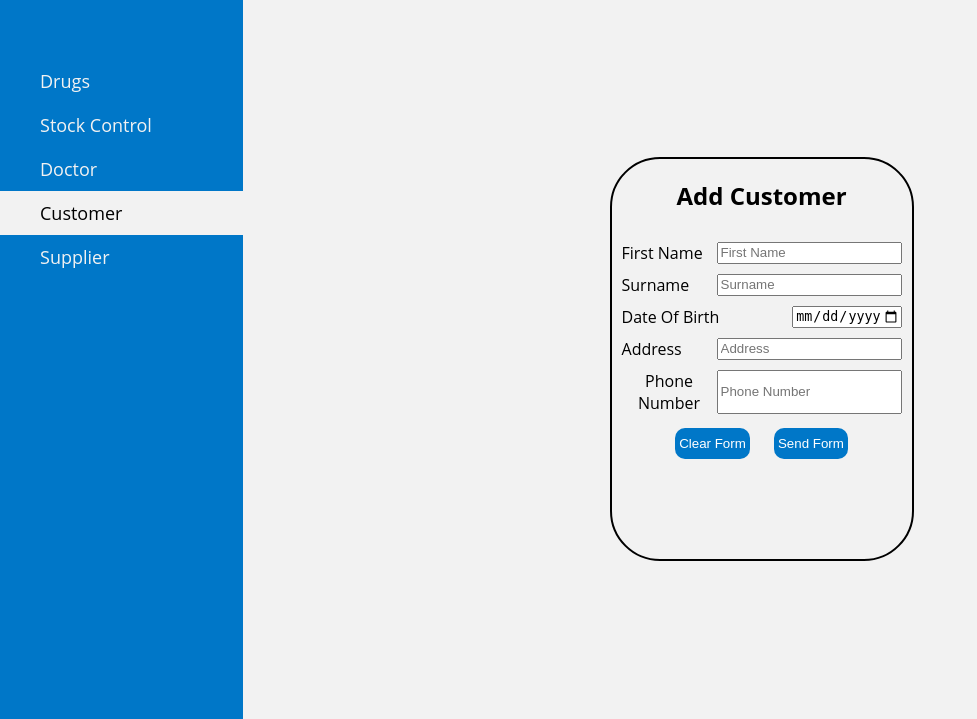
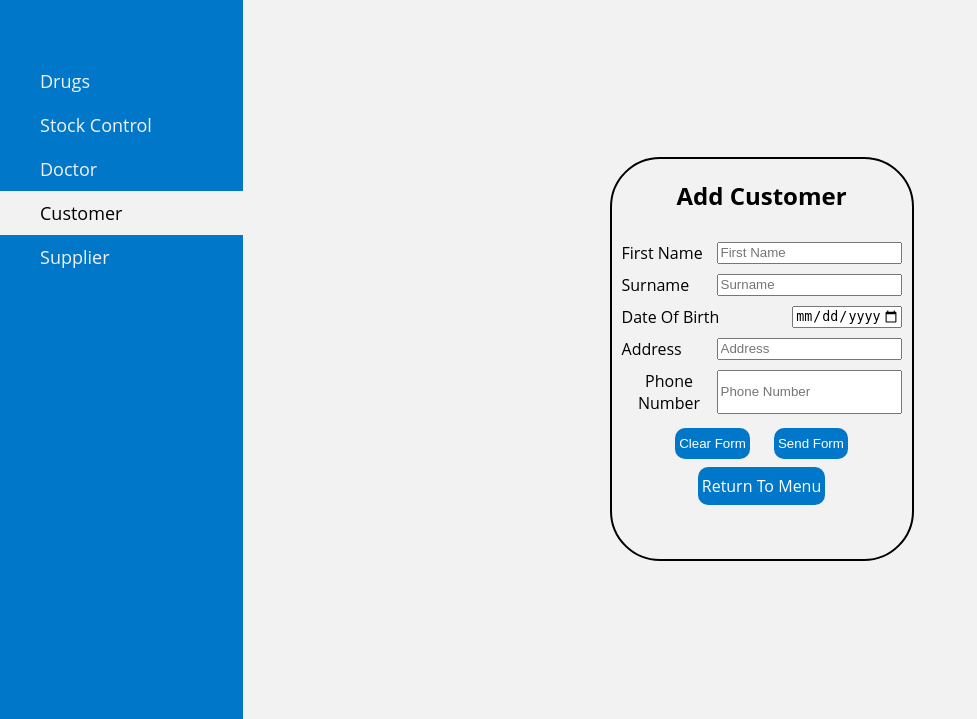
Before and after one commit to DoyleAaron/Project-22-23, a PHP site: page /Customeradd.php in a window 1280 px wide. Shown: the part 81-800 px from the top of the page, without its empty margins (0-977 px from the left). Run offline with PHP 8.4, Linux system fonts and the light colour scheme.

Commit message:
FINAL ADD CUSTOMER

```diff
--- a/customerAdd/CustomerAdd.css
+++ b/customerAdd/CustomerAdd.css
@@ -1,3 +1,10 @@
+/*
+Page: CustomerAdd.css
+Name: Aaron Doyle
+StudentID: C00272515
+Date: 17/3/23
+Purpose: This is the code that is used to design the add customer screen
+*/
 :root {
     --cool-blue: #0077C8 ;
     --dark-grey: #4C4C4C;
@@ -150,3 +157,15 @@ form .inputbox{
     cursor: pointer;
     text-align: center;
 }
+
+.homeMenu{
+	text-decoration: none;
+	background-color: var(--cool-blue);
+	border: none;
+    margin: 4px 10px;
+    border-radius: 10px;
+    padding: 8px 4px;
+	color: white;
+    cursor: pointer;
+    text-align: center;
+}
--- a/customerAdd/Customeradd.php
+++ b/customerAdd/Customeradd.php
@@ -1,3 +1,10 @@
+<!--
+Page: Customeradd.php
+Name: Aaron Doyle
+StudentID: C00272515
+Date: 17/3/23
+Purpose: This is the screen is seen by the user when they click on the add customer screen and it allows them to add a new customer to the database
+-->
 <?php
 include '../assets/php/db_connection.php';
 ?>
@@ -28,6 +35,7 @@ include '../assets/php/db_connection.php';
             return false;
         }
     }
+//This function is just used to confirm the upload of a new user to the database and stops accidental uploads
     </script>
 <body>
     <div class="horizonal-nav">
@@ -57,41 +65,36 @@ include '../assets/php/db_connection.php';
 
                 <div class="inputbox">
                     <label for="firstname">First Name</label>
-                    <input type="text" name="firstname" id="firstname" placeholder="First Name" pattern="^[A-Za-z]+$" title="First Name must be only letters and less than 20 characters" maxlength="20" required>
-                    <!-- Here I am creating the input box for the users first name and making security measures such as only using letters and making it a required field -->
+                    <input type="text" name="firstname" id="firstname" placeholder="First Name" pattern="^[A-Za-z]+$" title="First 					   Name must be only letters and less than 20 characters" maxlength="20" required>
                 </div>
 
                 <div class="inputbox">
                     <label for="surname">Surname</label>
-                    <input type="text" name="surname" id="surname" placeholder="Surname" pattern="[A-Za-z]+$" title="Surname must be only letters and less than 20 characters" maxlength="20" required>
-                    <!-- Here I am creating the input box for the users surname and making security measures such as only using letters, making it a required field and having a max length of 20 characters -->
+                    <input type="text" name="surname" id="surname" placeholder="Surname" pattern="[A-Za-z]+$" title="Surname must 					  be only letters and less than 20 characters" maxlength="20" required>
                 </div>
 
                 <div class="inputbox">
                     <label for="dob">Date Of Birth</label>
                     <input type="date" name="dob" id="dob" placeholder="Date Of Birth" min='1900-01-01' max='2023-03-29' required>
-                    <!-- Here I am creating the input box for the customers date of birth using the date of birth input type and making it a required field -->
                 </div>
 
                 <div class="inputbox">
                     <label for="address">Address</label>
-                    <input type="text" name="address" id="address" placeholder="Address" pattern="^[A-Za-z0-9\s]+$" title="Address must only conatin letters and numbers" required >
-                    <!-- Here I am creating the input box for the customers address using a text input type and using the patterns to only allow numbers and letters -->
+                    <input type="text" name="address" id="address" placeholder="Address" pattern="^[A-Za-z0-9\s]+$" title="Address 					   must only conatin letters and numbers" required >
                 </div>
 
                 <div class="inputbox">
                     <label for="phonenum">Phone Number  </label>
-                    <input type="text" name="phonenum" id="phonenum" placeholder="Phone Number" pattern="^[0-9\s]+$" title="Phone Number must only contain numbers and spaces with a max of 12 characters" maxlength="12" required >
-                    <!-- Here I am creating the input box for the customers phone number using a text input type but using the patterns to only allow numbers-->
+                    <input type="text" name="phonenum" id="phonenum" placeholder="Phone Number" pattern="^[0-9\s]+$" title="Phone 					  Number must only contain numbers and spaces with a max of 12 characters" maxlength="12" required >
                 </div>
 
                 <div class="buttons">
                     <input type="reset" class="buttoncss" value="Clear Form" name="reset">
                     <input type="submit" class="buttoncss"  value="Send Form" name="submit">
-                </div>
-                <!-- These are the buttons below the list to either submit the details to the database or clear the list -->
+				</div>
             </form>
-            </div>
+				<a href="../Menu/AaronsMenu.html" class="homeMenu">Return To Menu</a>
+          	</div>
         </main>
     </div>
 </body>
```
Also changed, not shown: customerAdd/CustomerUpload.php (+10 -4 lines).
